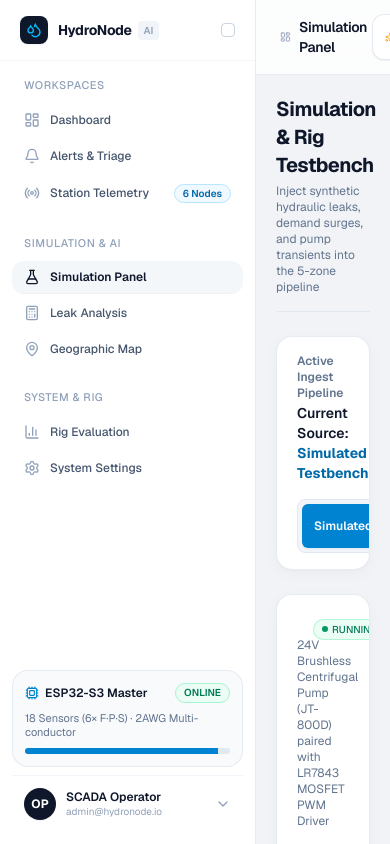
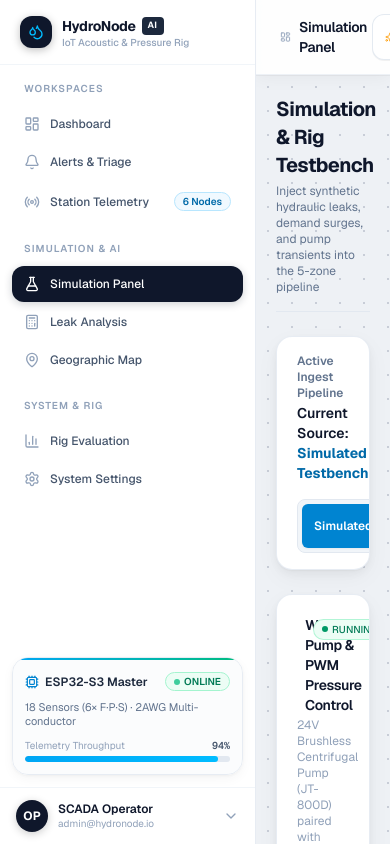
Before and after one commit to veth14/HydroNode, a Next.js app: page /simulation in a window 390 px wide. Built offline with nearby package versions, Linux system fonts and the light colour scheme; no server answers; the database is empty.

Commit message:
style(design): premium depth - accent bars, canvas grid, richer shadows, dark active nav pill

```diff
--- a/src/app/(dashboard)/layout.tsx
+++ b/src/app/(dashboard)/layout.tsx
@@ -15,11 +15,11 @@ export default function DashboardLayout({
   usePolling();
 
   return (
-    <div className="flex h-screen overflow-hidden bg-[#f1f3f6] text-slate-900 font-sans">
+    <div className="flex h-screen overflow-hidden bg-[#eef1f5] text-slate-900 font-sans">
       <Sidebar />
       <div className="flex flex-col flex-1 overflow-hidden min-w-0">
         <TopBar />
-        <main className="flex-1 overflow-y-auto p-5 lg:p-7 bg-[#f1f3f6]">
+        <main className="flex-1 overflow-y-auto p-5 lg:p-7 bg-[#eef1f5] canvas-grid">
           {children}
         </main>
       </div>
--- a/src/app/globals.css
+++ b/src/app/globals.css
@@ -1,37 +1,33 @@
 @import "tailwindcss";
 
-/* ─── Ultra-Premium SaaS Design Tokens (FlowAI / Linear / Stripe Style) ─── */
+/* ─── HydroNode Design Tokens ─── */
 :root {
-  /* Surfaces */
-  --surface-canvas:   #f1f3f6; /* Soft warm-neutral backdrop */
-  --surface-card:     #ffffff; /* Crisp pure white */
-  --surface-subtle:   #f8f9fb; /* Delicate light tint */
-  --surface-border:   #e5e8ec; /* Subtle border */
-  --surface-border-subtle: #edf0f3;
+  --surface-canvas:        #eef1f5;
+  --surface-card:          #ffffff;
+  --surface-subtle:        #f4f6f9;
+  --surface-border:        #e2e6ec;
+  --surface-border-subtle: #edf0f4;
 
-  /* Text Hierarchy */
-  --text-primary:     #0f172a; /* Slate 900 */
-  --text-secondary:   #475569; /* Slate 600 */
-  --text-muted:       #94a3b8; /* Slate 400 */
-  --text-light:       #cbd5e1; /* Slate 300 */
+  --text-primary:   #0f172a;
+  --text-secondary: #475569;
+  --text-muted:     #94a3b8;
+  --text-light:     #cbd5e1;
 
-  /* Premium Accents */
-  --accent-dark:      #0f172a; /* Charcoal / Dark Slate for primary CTAs */
-  --accent-primary:   #0284c7; /* Sky 600 */
-  --accent-soft:      #e0f2fe; /* Sky 100 */
+  --accent-dark:    #0f172a;
+  --accent-primary: #0284c7;
+  --accent-soft:    #e0f2fe;
 
-  /* Semantic Colors */
-  --success:          #10b981; /* Emerald 500 */
-  --success-bg:       #ecfdf5; /* Emerald 50 */
-  --success-text:     #047857; /* Emerald 700 */
+  --success:      #10b981;
+  --success-bg:   #ecfdf5;
+  --success-text: #047857;
 
-  --warning:          #f59e0b; /* Amber 500 */
-  --warning-bg:       #fffbeb; /* Amber 50 */
-  --warning-text:     #b45309; /* Amber 700 */
+  --warning:      #f59e0b;
+  --warning-bg:   #fffbeb;
+  --warning-text: #b45309;
 
-  --danger:           #ef4444; /* Red 500 */
-  --danger-bg:        #fef2f2; /* Red 50 */
-  --danger-text:      #b91c1c; /* Red 700 */
+  --danger:      #ef4444;
+  --danger-bg:   #fef2f2;
+  --danger-text: #b91c1c;
 }
 
 /* Base Body */
@@ -46,85 +42,116 @@ html, body {
   -moz-osx-font-smoothing: grayscale;
 }
 
-/* Subtle, Elegant Scrollbar */
+/* Subtle Scrollbar */
 * {
   scrollbar-width: thin;
   scrollbar-color: #cbd5e1 transparent;
 }
-*::-webkit-scrollbar {
-  width: 5px;
-  height: 5px;
+*::-webkit-scrollbar        { width: 5px; height: 5px; }
+*::-webkit-scrollbar-track  { background: transparent; }
+*::-webkit-scrollbar-thumb  { background: #cbd5e1; border-radius: 9999px; }
+*::-webkit-scrollbar-thumb:hover { background: #94a3b8; }
+
+/* ─── Card Shadows (depth layers) ─── */
+.shadow-premium {
+  box-shadow:
+    0 1px 2px rgba(0,0,0,0.04),
+    0 4px 12px rgba(0,0,0,0.05),
+    0 8px 24px rgba(0,0,0,0.04);
 }
-*::-webkit-scrollbar-track {
-  background: transparent;
+.shadow-subtle {
+  box-shadow: 0 1px 3px rgba(0,0,0,0.05);
 }
-*::-webkit-scrollbar-thumb {
-  background: #cbd5e1;
-  border-radius: 9999px;
+.shadow-floating {
+  box-shadow:
+    0 2px 4px rgba(0,0,0,0.04),
+    0 12px 36px rgba(0,0,0,0.08),
+    0 24px 48px rgba(0,0,0,0.04);
 }
-*::-webkit-scrollbar-thumb:hover {
-  background: #94a3b8;
+.shadow-card-hover {
+  box-shadow:
+    0 4px 8px rgba(0,0,0,0.06),
+    0 16px 40px rgba(0,0,0,0.08);
 }
 
-/* Premium Card Shadows */
-.shadow-premium {
-  box-shadow: 0 1px 3px 0 rgba(0, 0, 0, 0.02), 0 4px 16px 0 rgba(0, 0, 0, 0.03);
+/* ─── Canvas dot grid texture (like Figma / Linear canvas) ─── */
+.canvas-grid {
+  background-image: radial-gradient(circle, #c8cdd7 1px, transparent 1px);
+  background-size: 24px 24px;
 }
 
-.shadow-subtle {
-  box-shadow: 0 1px 2px 0 rgba(0, 0, 0, 0.03);
+/* ─── Fluted pinstripe accent bar (card footer) ─── */
+.pattern-fluted {
+  background: repeating-linear-gradient(
+    90deg,
+    #d1d5db 0,
+    #d1d5db 1px,
+    transparent 1px,
+    transparent 6px
+  );
 }
 
-.shadow-floating {
-  box-shadow: 0 10px 30px -4px rgba(0, 0, 0, 0.05), 0 4px 12px -2px rgba(0, 0, 0, 0.03);
-}
-
-/* Dotted fluted accent bar */
+/* ─── Old dots pattern (kept for compat) ─── */
 .pattern-dots {
   background-image: radial-gradient(#cbd5e1 1.2px, transparent 1.2px);
   background-size: 8px 8px;
 }
 
-/* Fluted vertical barcode/pinstripe accent bar matching FlowAI reference */
-.pattern-fluted {
-  background: repeating-linear-gradient(
-    90deg,
-    #cbd5e1 0,
-    #cbd5e1 1px,
-    transparent 1px,
-    transparent 5px
-  );
+/* ─── Sidebar: left-border active indicator ─── */
+.nav-active-indicator {
+  position: relative;
+}
+.nav-active-indicator::before {
+  content: '';
+  position: absolute;
+  left: 0;
+  top: 50%;
+  transform: translateY(-50%);
+  width: 3px;
+  height: 60%;
+  border-radius: 0 2px 2px 0;
+  background: #0f172a;
 }
 
-/* Keyframe animations */
+/* ─── Keyframe animations ─── */
 @keyframes waterFlow {
   from { stroke-dashoffset: 60; }
-  to   { stroke-dashoffset: 0; }
+  to   { stroke-dashoffset: 0;  }
+}
+@keyframes pulseRing {
+  0%   { transform: scale(1);   opacity: 0.8; }
+  100% { transform: scale(1.5); opacity: 0;   }
+}
+@keyframes fadeSlideIn {
+  from { opacity: 0; transform: translateY(6px); }
+  to   { opacity: 1; transform: translateY(0);   }
+}
+@keyframes fadeSlideUp {
+  from { opacity: 0; transform: translateY(12px); }
+  to   { opacity: 1; transform: translateY(0);    }
+}
+@keyframes shimmer {
+  0%   { background-position: -200% 0; }
+  100% { background-position:  200% 0; }
 }
 
-@keyframes pulseRing {
-  0%   { transform: scale(1);   opacity: 0.8; }
-  100% { transform: scale(1.5); opacity: 0; }
+.animate-flow        { animation: waterFlow 1.8s linear infinite; }
+.animate-pulse-ring  { animation: pulseRing 1.4s ease-out infinite; }
+.animate-fade-in     { animation: fadeSlideIn 0.2s ease-out both; }
+.animate-fade-up     { animation: fadeSlideUp 0.3s ease-out both; }
+.animate-shimmer {
+  background: linear-gradient(90deg, #f0f4f8 25%, #e8ecf0 50%, #f0f4f8 75%);
+  background-size: 200% 100%;
+  animation: shimmer 1.4s infinite;
 }
-
-@keyframes fadeSlideIn {
-  from { opacity: 0; transform: translateY(4px); }
-  to   { opacity: 1; transform: translateY(0); }
-}
-
-.animate-flow       { animation: waterFlow 1.8s linear infinite; }
-.animate-pulse-ring { animation: pulseRing 1.4s ease-out infinite; }
-.animate-fade-in    { animation: fadeSlideIn 0.2s ease-out both; }
 
 .tabular-nums {
   font-variant-numeric: tabular-nums;
 }
 
 @media (prefers-reduced-motion: reduce) {
-  .animate-flow,
-  .animate-ping,
-  .animate-pulse,
-  .animate-spin {
+  .animate-flow, .animate-ping, .animate-pulse, .animate-spin,
+  .animate-shimmer, .animate-fade-up {
     animation: none !important;
   }
 }
--- a/src/components/layout/Sidebar.tsx
+++ b/src/components/layout/Sidebar.tsx
@@ -1,10 +1,6 @@
 "use client";
 // src/components/layout/Sidebar.tsx
-// Ultra-Premium Sidebar matching FlowAI reference image.
-// - Categorized nav with subtle uppercase headers
-// - Active state with sleek light rounded pill
-// - Notification count badges
-// - Hardware telemetry meter & user profile footer
+// Premium sidebar with richer depth, left-border active indicator, and status colors.
 
 import Link from "next/link";
 import { usePathname } from "next/navigation";
@@ -20,7 +16,6 @@ import {
   Droplets,
   ChevronDown,
   Cpu,
-  Sparkles,
 } from "lucide-react";
 import { useHydroStore } from "@/store/hydroStore";
 
@@ -81,26 +76,35 @@ export function Sidebar() {
   ];
 
   return (
-    <aside className="flex flex-col w-64 shrink-0 min-h-screen bg-white text-slate-700 border-r border-slate-200/80 select-none">
+    <aside className="flex flex-col w-64 shrink-0 h-screen bg-white text-slate-700 select-none
+      border-r border-slate-200/80
+      shadow-[1px_0_0_rgba(0,0,0,0.03),2px_0_8px_rgba(0,0,0,0.03)]">
+
       {/* Brand Header */}
-      <div className="flex items-center justify-between px-5 py-4 border-b border-slate-100">
+      <div className="flex items-center gap-3 px-5 py-4 border-b border-slate-100">
         <Link href="/" className="flex items-center gap-2.5">
-          <div className="w-7 h-7 rounded-lg bg-slate-900 text-white flex items-center justify-center shadow-xs">
+          <div className="w-8 h-8 rounded-xl bg-slate-900 flex items-center justify-center shadow-[0_2px_8px_rgba(0,0,0,0.25)]">
             <Droplets className="w-4 h-4 text-sky-400" />
           </div>
+          <div>
             <div className="flex items-center gap-1.5">
               <span className="font-bold text-sm tracking-tight text-slate-900">HydroNode</span>
-            <span className="text-[10px] font-semibold text-slate-400 bg-slate-100 px-1.5 py-0.5 rounded">AI</span>
+              <span className="text-[9px] font-bold text-white bg-slate-800 px-1.5 py-0.5 rounded tracking-wider">
+                AI
+              </span>
+            </div>
+            <div className="text-[10px] text-slate-400 font-medium leading-none mt-0.5">
+              IoT Acoustic & Pressure Rig
+            </div>
           </div>
         </Link>
-        <span className="w-3.5 h-3.5 rounded border border-slate-300 text-slate-400 flex items-center justify-center text-[10px]" />
       </div>
 
-      {/* Navigation Sections */}
-      <div className="flex-1 px-3 py-4 space-y-6 overflow-y-auto">
+      {/* Navigation */}
+      <div className="flex-1 px-3 py-4 space-y-5 overflow-y-auto">
         {NAV_SECTIONS.map((section) => (
-          <div key={section.title} className="space-y-1">
-            <div className="px-3 pb-1.5 text-[11px] font-medium tracking-wider text-slate-400 uppercase">
+          <div key={section.title} className="space-y-0.5">
+            <div className="px-3 pb-2 text-[10px] font-semibold tracking-widest text-slate-400 uppercase">
               {section.title}
             </div>
             {section.items.map(({ href, label, icon: Icon, badge, badgeTone }) => {
@@ -113,21 +117,23 @@ export function Sidebar() {
                 <Link
                   key={href}
                   href={href}
-                  className={`flex items-center justify-between px-3 py-2 rounded-xl text-xs font-medium transition-all ${
+                  className={`relative flex items-center justify-between px-3 py-2.5 rounded-xl text-xs font-medium transition-all duration-150 ${
                     isActive
-                      ? "bg-slate-100/80 text-slate-900 font-semibold shadow-2xs"
+                      ? "bg-slate-900 text-white shadow-[0_2px_8px_rgba(15,23,42,0.2)]"
                       : "text-slate-600 hover:text-slate-900 hover:bg-slate-50"
                   }`}
                 >
                   <div className="flex items-center gap-2.5 truncate">
-                    <Icon className={`w-4 h-4 shrink-0 ${isActive ? "text-slate-900" : "text-slate-400"}`} />
+                    <Icon className={`w-4 h-4 shrink-0 ${isActive ? "text-white" : "text-slate-400"}`} />
                     <span className="truncate">{label}</span>
                   </div>
 
                   {badge && (
                     <span
-                      className={`text-[10px] font-semibold px-2 py-0.5 rounded-full ${
-                        badgeTone === "critical"
+                      className={`text-[10px] font-semibold px-2 py-0.5 rounded-full shrink-0 ${
+                        isActive
+                          ? "bg-white/20 text-white"
+                          : badgeTone === "critical"
                           ? "bg-red-50 text-red-600 border border-red-200"
                           : badgeTone === "accent"
                           ? "bg-sky-50 text-sky-700 border border-sky-200"
@@ -144,29 +150,46 @@ export function Sidebar() {
         ))}
       </div>
 
-      {/* Hardware Telemetry Card (Matching FlowAI quota card) */}
-      <div className="p-3 mx-3 mb-2 rounded-2xl bg-slate-50 border border-slate-200/80 space-y-2 text-xs">
+      {/* Hardware Telemetry Card */}
+      <div className="mx-3 mb-3 rounded-2xl border border-slate-200/80 overflow-hidden
+        shadow-[0_1px_3px_rgba(0,0,0,0.04),0_4px_12px_rgba(0,0,0,0.04)]">
+        {/* Colored top bar */}
+        <div className="h-0.5 bg-gradient-to-r from-sky-500 to-emerald-500" />
+        <div className="p-3 space-y-2.5 text-xs bg-slate-50/60">
           <div className="flex items-center justify-between">
-          <span className="font-semibold text-slate-900 flex items-center gap-1.5">
+            <span className="font-semibold text-slate-800 flex items-center gap-1.5">
               <Cpu className="w-3.5 h-3.5 text-sky-600" />
               ESP32-S3 Master
             </span>
-          <span className="text-[10px] font-semibold text-emerald-700 bg-emerald-50 px-2 py-0.5 rounded-full border border-emerald-200">
+            <span className="inline-flex items-center gap-1 text-[10px] font-semibold text-emerald-700 bg-emerald-50 px-2 py-0.5 rounded-full border border-emerald-200">
+              <span className="w-1.5 h-1.5 rounded-full bg-emerald-500 animate-pulse" />
               ONLINE
             </span>
           </div>
-        <div className="text-[11px] text-slate-500">
+          <div className="text-[11px] text-slate-500 leading-tight">
             18 Sensors (6× F·P·S) · 2AWG Multi-conductor
           </div>
+          {/* Progress bar */}
+          <div className="space-y-1">
+            <div className="flex justify-between text-[10px] text-slate-400">
+              <span>Telemetry Throughput</span>
+              <span className="font-mono tabular-nums font-semibold text-slate-600">94%</span>
+            </div>
             <div className="w-full bg-slate-200 h-1.5 rounded-full overflow-hidden">
-          <div className="bg-sky-600 h-full w-[94%]" />
+              <div
+                className="h-full rounded-full bg-gradient-to-r from-sky-500 to-sky-400"
+                style={{ width: "94%" }}
+              />
+            </div>
+          </div>
         </div>
       </div>
 
-      {/* Operator Profile Footer (Matching FlowAI user footer) */}
-      <div className="flex items-center justify-between p-3 mx-3 mb-3 border-t border-slate-100 text-xs">
+      {/* Operator Profile Footer */}
+      <div className="flex items-center justify-between px-4 py-3 border-t border-slate-100 text-xs">
         <div className="flex items-center gap-2.5 min-w-0">
-          <div className="w-8 h-8 rounded-full bg-slate-900 text-white font-bold flex items-center justify-center text-xs shrink-0 shadow-2xs">
+          <div className="w-8 h-8 rounded-full bg-slate-900 text-white font-bold flex items-center justify-center text-xs shrink-0
+            shadow-[0_2px_8px_rgba(0,0,0,0.2)]">
             OP
           </div>
           <div className="min-w-0">
--- a/src/components/layout/TopBar.tsx
+++ b/src/components/layout/TopBar.tsx
@@ -43,7 +43,9 @@ export function TopBar() {
   };
 
   return (
-    <header className="sticky top-0 z-30 flex items-center justify-between px-6 py-3.5 bg-white/80 backdrop-blur-md border-b border-slate-200/80 select-none">
+    <header className="sticky top-0 z-30 flex items-center justify-between px-6 py-3.5 select-none
+      bg-white/90 backdrop-blur-xl border-b border-slate-200/60
+      shadow-[0_1px_0_rgba(0,0,0,0.04),0_4px_16px_rgba(0,0,0,0.04)]">
       {/* Left: Current Page Breadcrumb */}
       <div className="flex items-center gap-2 text-slate-700">
         <LayoutDashboard className="w-4 h-4 text-slate-400" />
--- a/src/components/ui/Stat.tsx
+++ b/src/components/ui/Stat.tsx
@@ -1,13 +1,9 @@
 "use client";
 // src/components/ui/Stat.tsx
-// Ultra-Premium Stat Card matching FlowAI / Modern SaaS reference design.
-// - Pure white surface with soft diffused shadow
-// - Dark emblem icon + crisp title
-// - Large bold metric
-// - Dotted ring trend indicator at footer
+// Visually rich Stat Card with colored accent bar, gradient tint, and depth.
 
 import React from "react";
-import { CircleDot } from "lucide-react";
+import { TrendingUp, TrendingDown, Minus } from "lucide-react";
 
 interface StatProps {
   label: string;
@@ -22,29 +18,64 @@ interface StatProps {
 
 const toneMap = {
   default: {
-    iconBg: "bg-slate-900 text-white",
+    accentBar:  "bg-slate-300",
+    iconBg:     "bg-slate-900",
+    iconText:   "text-white",
+    valueTint:  "text-slate-900",
     footerText: "text-slate-500",
-    dotColor: "text-slate-400",
+    trendUp:    "text-emerald-600 bg-emerald-50 border-emerald-200",
+    trendDown:  "text-red-600 bg-red-50 border-red-200",
+    trendFlat:  "text-slate-500 bg-slate-100 border-slate-200",
+    cardBg:     "bg-white",
+    glow:       "",
   },
   success: {
-    iconBg: "bg-slate-900 text-white",
+    accentBar:  "bg-emerald-500",
+    iconBg:     "bg-emerald-500",
+    iconText:   "text-white",
+    valueTint:  "text-slate-900",
     footerText: "text-emerald-700",
-    dotColor: "text-emerald-500",
+    trendUp:    "text-emerald-600 bg-emerald-50 border-emerald-200",
+    trendDown:  "text-red-600 bg-red-50 border-red-200",
+    trendFlat:  "text-emerald-600 bg-emerald-50 border-emerald-200",
+    cardBg:     "bg-white",
+    glow:       "",
   },
   critical: {
-    iconBg: "bg-red-600 text-white",
+    accentBar:  "bg-red-500",
+    iconBg:     "bg-red-500",
+    iconText:   "text-white",
+    valueTint:  "text-red-700",
     footerText: "text-red-600",
-    dotColor: "text-red-500",
+    trendUp:    "text-red-600 bg-red-50 border-red-200",
+    trendDown:  "text-emerald-600 bg-emerald-50 border-emerald-200",
+    trendFlat:  "text-red-600 bg-red-50 border-red-200",
+    cardBg:     "bg-white",
+    glow:       "shadow-[0_0_0_1px_rgba(239,68,68,0.15),0_4px_24px_rgba(239,68,68,0.08)]",
   },
   warning: {
-    iconBg: "bg-amber-500 text-white",
+    accentBar:  "bg-amber-400",
+    iconBg:     "bg-amber-500",
+    iconText:   "text-white",
+    valueTint:  "text-slate-900",
     footerText: "text-amber-700",
-    dotColor: "text-amber-500",
+    trendUp:    "text-amber-700 bg-amber-50 border-amber-200",
+    trendDown:  "text-emerald-600 bg-emerald-50 border-emerald-200",
+    trendFlat:  "text-amber-700 bg-amber-50 border-amber-200",
+    cardBg:     "bg-white",
+    glow:       "",
   },
   accent: {
-    iconBg: "bg-sky-600 text-white",
+    accentBar:  "bg-sky-500",
+    iconBg:     "bg-sky-600",
+    iconText:   "text-white",
+    valueTint:  "text-sky-700",
     footerText: "text-sky-700",
-    dotColor: "text-sky-500",
+    trendUp:    "text-sky-700 bg-sky-50 border-sky-200",
+    trendDown:  "text-red-600 bg-red-50 border-red-200",
+    trendFlat:  "text-sky-600 bg-sky-50 border-sky-200",
+    cardBg:     "bg-white",
+    glow:       "",
   },
 };
 
@@ -60,47 +91,87 @@ export function Stat({
 }: StatProps) {
   const t = toneMap[tone];
 
+  const trendStyle =
+    trend?.direction === "up"
+      ? t.trendUp
+      : trend?.direction === "down"
+      ? t.trendDown
+      : t.trendFlat;
+
+  const TrendIcon =
+    trend?.direction === "up"
+      ? TrendingUp
+      : trend?.direction === "down"
+      ? TrendingDown
+      : Minus;
+
   return (
-    <div className="bg-white border border-slate-200/80 rounded-2xl p-5 shadow-premium transition-all hover:shadow-floating hover:border-slate-300 select-none flex flex-col justify-between">
-      {/* Top Header: Dark emblem + Label */}
+    <div
+      className={`relative ${t.cardBg} border border-slate-200/80 rounded-2xl overflow-hidden select-none
+        transition-all duration-200 hover:-translate-y-0.5 group
+        shadow-[0_1px_3px_rgba(0,0,0,0.04),0_6px_20px_rgba(0,0,0,0.05)]
+        hover:shadow-[0_4px_16px_rgba(0,0,0,0.08),0_12px_32px_rgba(0,0,0,0.06)]
+        ${t.glow}`}
+    >
+      {/* Top colored accent bar */}
+      <div className={`absolute inset-x-0 top-0 h-[3px] ${t.accentBar}`} />
+
+      <div className="p-5 pt-6 flex flex-col gap-3">
+        {/* Header: Icon badge + Label */}
+        <div className="flex items-center justify-between">
           <div className="flex items-center gap-2.5">
-        <div className={`w-5 h-5 rounded-md ${t.iconBg} flex items-center justify-center shrink-0 shadow-2xs`}>
-          {icon ? React.cloneElement(icon as React.ReactElement<{ className?: string }>, { className: "w-3 h-3 text-white" }) : (
-            <span className="w-1.5 h-1.5 rounded-full bg-white" />
-          )}
+            <div
+              className={`w-8 h-8 rounded-xl ${t.iconBg} ${t.iconText} flex items-center justify-center shrink-0
+                shadow-[0_2px_8px_rgba(0,0,0,0.15)]`}
+            >
+              {icon
+                ? React.cloneElement(
+                    icon as React.ReactElement<{ className?: string }>,
+                    { className: "w-4 h-4" }
+                  )
+                : <span className="w-2 h-2 rounded-full bg-white/70" />}
             </div>
-        <span className="text-xs font-medium text-slate-500 tracking-tight truncate">
+            <span className="text-xs font-semibold text-slate-500 tracking-tight truncate leading-tight">
               {label}
             </span>
+          </div>
           {badge && (
-          <span className="ml-auto text-[10px] font-semibold px-2 py-0.5 rounded-full bg-slate-100 text-slate-600 border border-slate-200">
+            <span className="text-[10px] font-semibold px-2 py-0.5 rounded-full bg-slate-100 text-slate-600 border border-slate-200">
               {badge}
             </span>
           )}
         </div>
 
         {/* Main Metric */}
-      <div className="mt-3.5 mb-3 flex items-baseline gap-1.5">
-        <span className="text-2xl lg:text-3xl font-bold tracking-tight text-slate-900 font-sans tabular-nums">
+        <div className="flex items-baseline gap-1.5">
+          <span className={`text-3xl font-bold tracking-tight ${t.valueTint} font-sans tabular-nums leading-none`}>
             {value}
           </span>
           {unit && (
-          <span className="text-xs font-semibold text-slate-400">
+            <span className="text-sm font-medium text-slate-400 leading-none mb-0.5">
               {unit}
             </span>
           )}
         </div>
 
-      {/* Footer: Dotted Ring indicator + Trend / Subtext */}
-      {(subtext || trend) && (
-        <div className="flex items-center justify-between text-xs pt-1">
-          <div className={`flex items-center gap-1.5 font-medium ${t.footerText}`}>
-            <CircleDot className={`w-3.5 h-3.5 ${t.dotColor}`} />
-            <span>{trend ? `${trend.direction === "up" ? "+" : trend.direction === "down" ? "-" : ""}${trend.label}` : subtext}</span>
-          </div>
-          <CircleDot className="w-3 h-3 text-slate-200" />
+        {/* Footer trend pill or subtext */}
+        {(trend || subtext) && (
+          <div className="flex items-center gap-2 pt-0.5 border-t border-slate-100">
+            {trend ? (
+              <span
+                className={`inline-flex items-center gap-1 text-[11px] font-semibold px-2 py-0.5 rounded-full border ${trendStyle}`}
+              >
+                <TrendIcon className="w-3 h-3" />
+                {trend.label}
+              </span>
+            ) : (
+              <span className={`text-[11px] font-medium ${t.footerText}`}>
+                {subtext}
+              </span>
+            )}
           </div>
         )}
       </div>
+    </div>
   );
 }
```
Also changed, not shown: src/app/(dashboard)/page.tsx (+19 -4 lines), src/components/ui/Card.tsx (+10 -6 lines). Lines whose indentation alone changed are shown as unchanged.
